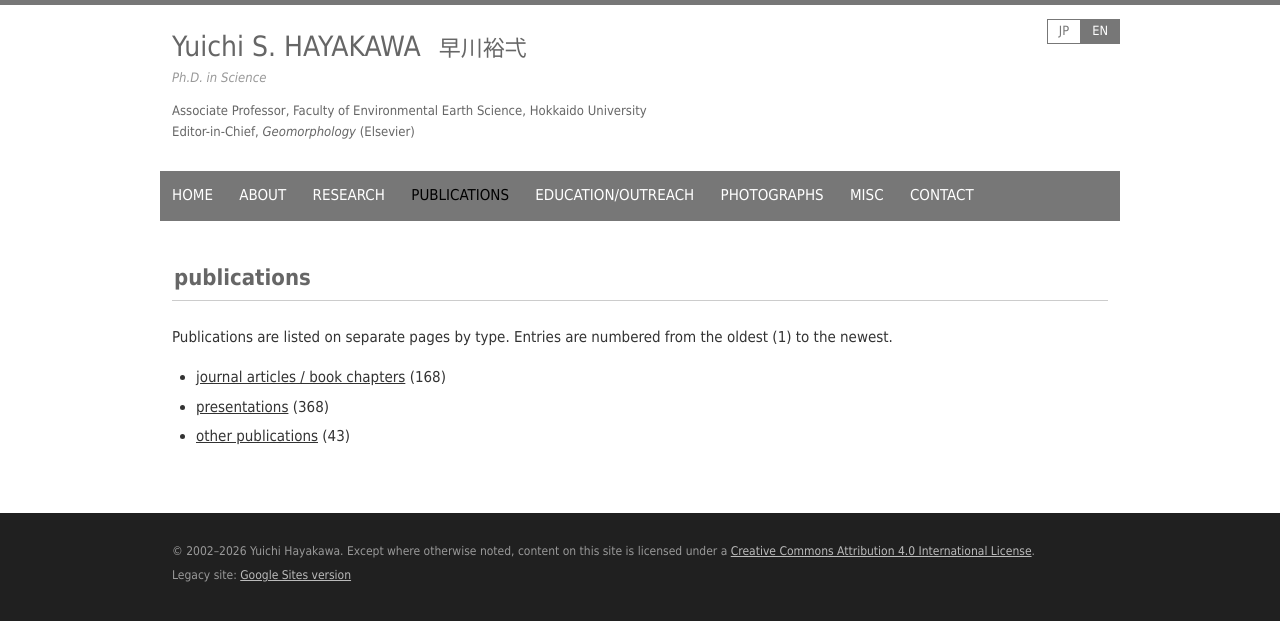
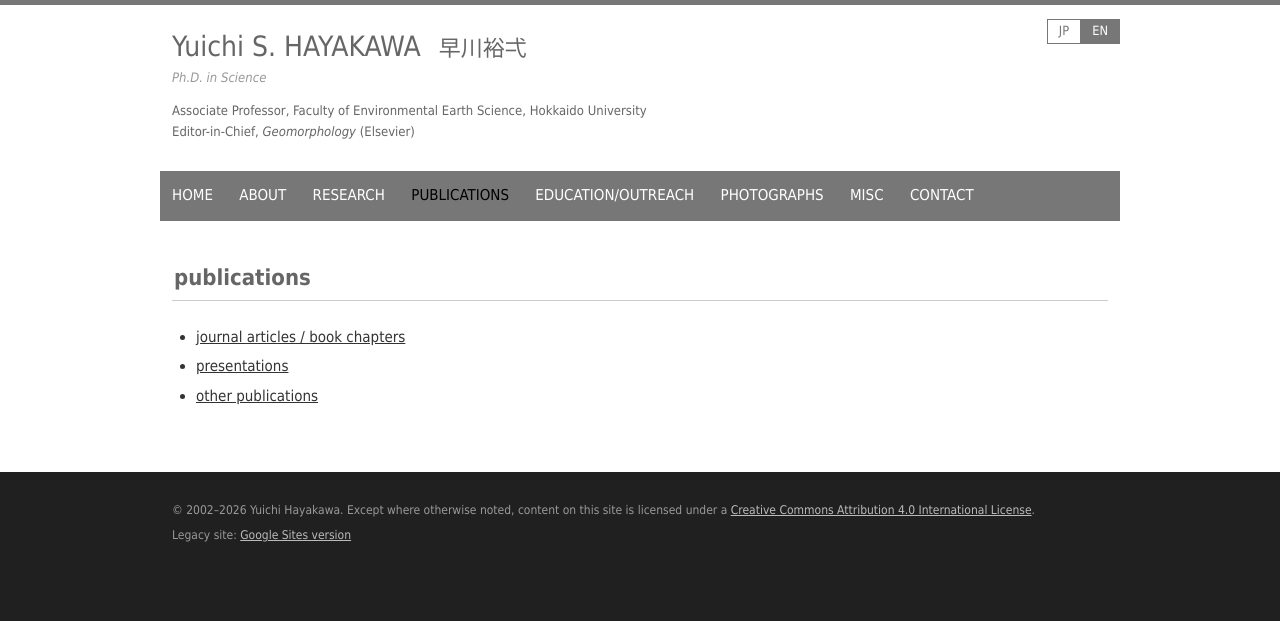
Before and after one commit to yshayakawa/yshayakawa.github.io, a Jekyll site: the page built from en/publications.md, in a window 1280 px wide. Shown: the top 621 px of the page. Built offline with Jekyll 4.4.1, drawn with Linux system fonts in a browser that asks for light colours.

Commit message:
Update publications.md

```diff
--- a/en/publications.md
+++ b/en/publications.md
@@ -6,8 +6,6 @@ lang: en
 lang_dir: en
 ---
 
-Publications are listed on separate pages by type. Entries are numbered from the oldest (1) to the newest.
-
-- [journal articles / book chapters](/en/publications/journal/) (168)
-- [presentations](/en/publications/presentations/) (368)
-- [other publications](/en/publications/other/) (43)
+- [journal articles / book chapters](/en/publications/journal/)
+- [presentations](/en/publications/presentations/)
+- [other publications](/en/publications/other/)
```
